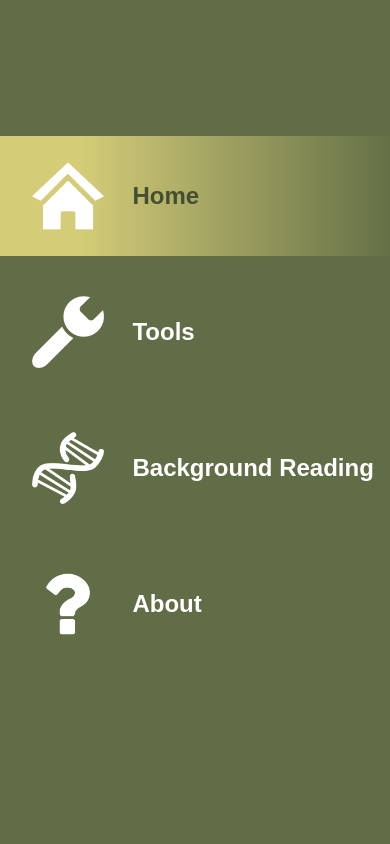
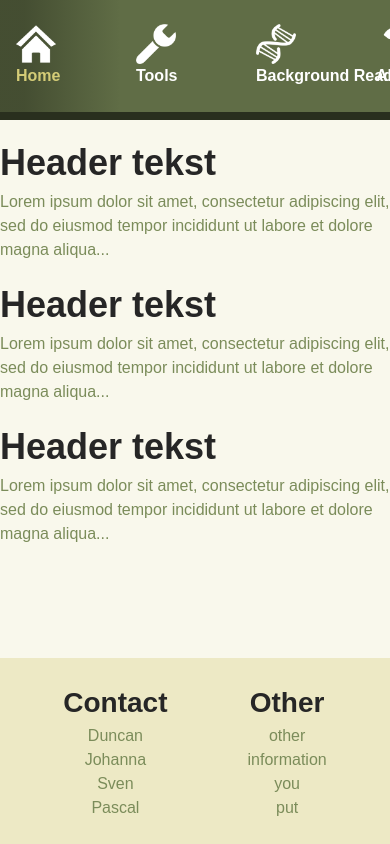
Before and after one commit to Dunc4nNT/bit, a Flask app: page / in a window 390 px wide. Run offline with Flask 3, Linux system fonts and the light colour scheme.

Commit message:
added first version for mobile navbar

```diff
--- a/website/bit/static/css/main.css
+++ b/website/bit/static/css/main.css
@@ -180,6 +180,86 @@
   background: linear-gradient(90deg, hsl(80, 22%, 25%) 20%, hsl(80, 22%, 35%));
 }
 
+@media screen and (max-width: 500px) {
+  .nav {
+    position: fixed;
+    height: 6rem;
+    width: 100vh;
+    transition: height 1000ms ease-in-out;
+    z-index: 1;
+    overflow: hidden;
+    background-color: hsl(80, 22%, 35%);
+  }
+  .nav:is(:hover, :focus-within) {
+    height: 7rem;
+    width: 100vh;
+  }
+  .nav:is(:hover, :focus-within) .navbar-item-title {
+    visibility: visible;
+    opacity: 1;
+  }
+  .nav:is(:hover, :focus-within) .nav-item-background {
+    border-radius: 0 0 0 0 !important;
+  }
+  .nav ul {
+    list-style: none;
+    display: flex;
+    flex-flow: row;
+    gap: 0rem;
+  }
+  .nav ul:first-child {
+    padding-top: 0rem;
+  }
+  .nav li {
+    display: flex;
+    white-space: nowrap;
+    width: 7.5rem;
+  }
+  .nav li:is(:hover, :focus-within) {
+    background: linear-gradient(90deg, hsl(80, 22%, 25%) 20%, hsl(80, 22%, 35%));
+  }
+  .nav a {
+    flex-grow: 1;
+    color: hsl(0, 0%, 100%);
+    text-decoration: none;
+    padding: 1.5rem 0;
+  }
+  .nav a:is(:hover, :focus) {
+    color: hsl(55, 52%, 65%);
+  }
+  .nav img {
+    padding-left: 1rem;
+    horiz-align: center;
+    height: 2.5rem;
+  }
+  .nav .navbar-item-title {
+    display: block;
+    width: 7.5rem;
+    horiz-align: center;
+    visibility: hidden;
+    opacity: 0;
+    transition: visibility 1000ms, opacity 1000ms ease-in-out;
+    padding-left: 1rem;
+    font-size: 1rem;
+    font-weight: 700;
+  }
+  .nav .active .nav-item-background {
+    position: absolute;
+    z-index: -1;
+    height: 100%;
+    width: 7.5rem;
+    border-radius: 0 0 100% 100%;
+    background: linear-gradient(90deg, hsl(55, 52%, 65%) 20%, hsl(80, 22%, 35%));
+    transition: border-radius 1000ms ease-in-out;
+  }
+  .nav .active a {
+    color: hsl(80, 22%, 25%);
+  }
+  .nav .active a:is(:hover, :focus-within) {
+    color: hsl(55, 52%, 65%);
+    background: linear-gradient(90deg, hsl(80, 22%, 25%) 20%, hsl(80, 22%, 35%));
+  }
+}
 .logo {
   width: 3rem;
   height: 3rem;
--- a/website/bit/static/scss/components/_navbar.scss
+++ b/website/bit/static/scss/components/_navbar.scss
@@ -95,3 +95,100 @@
     }
   }
 }
+
+@media screen and (max-width: 500px) {
+  .nav {
+    position: fixed;
+    height: 6rem;
+    width: 100vh;
+    transition: height 1000ms ease-in-out;
+    z-index: 1;
+    overflow: hidden;
+    background-color: $clr-secondary-700;
+
+    &:is(:hover, :focus-within) {
+      height: 7rem;
+      width: 100vh;
+
+      .navbar-item-title {
+        visibility: visible;
+        opacity: 1;
+      }
+
+      .nav-item-background {
+        border-radius: 0 0 0 0 !important;
+      }
+    }
+
+    ul {
+      list-style: none;
+      display: flex;
+      flex-flow: row;
+      gap: 0rem;
+
+      &:first-child {
+        padding-top: 0rem;
+      }
+    }
+
+    li {
+      display: flex;
+      white-space: nowrap;
+      width: 7.5rem;
+
+      &:is(:hover, :focus-within) {
+        background: $navbar-hover-gradient
+      }
+    }
+
+    a {
+      flex-grow: 1;
+      color: $clr-white;
+      text-decoration: none;
+      padding: 1.5rem 0;
+
+      &:is(:hover, :focus) {
+        color: $navbar-hover-color;
+      }
+    }
+
+    img {
+      padding-left: 1rem;
+      horiz-align: center;
+      height: 2.5rem;
+    }
+
+    .navbar-item-title {
+      display: block;
+      width: 7.5rem;
+      horiz-align: center;
+      visibility: hidden;
+      opacity: 0;
+      transition: visibility 1000ms, opacity 1000ms ease-in-out;
+      padding-left: 1rem;
+      font-size: 1rem;
+      font-weight: 700;
+    }
+
+    .active {
+      .nav-item-background {
+        position: absolute;
+        z-index: -1;
+        height: 100%;
+        width: 7.5rem;
+        border-radius: 0 0 100% 100%;
+        background: $navbar-active-gradient;
+        transition: border-radius 1000ms ease-in-out;
+      }
+
+      a {
+        color: $navbar-active-color;
+
+        &:is(:hover, :focus-within) {
+          color: $navbar-hover-color;
+          background: $navbar-hover-gradient;
+        }
+      }
+    }
+  }
+}
```
